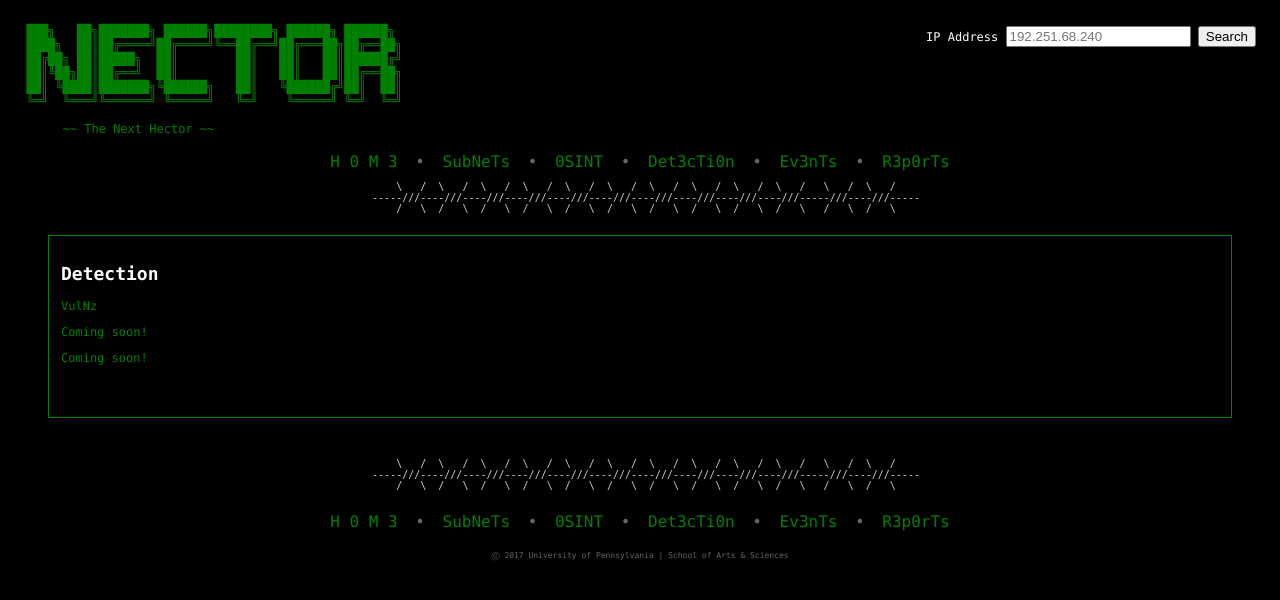
After one commit to clayball/nector, a Django app: page /detection/ in a window 1280 px wide. The commit adds this page. Shown: the top 600 px of the page. Run offline with Django 3.2, Linux system fonts and the light colour scheme.

Commit message:
Add Detection and OSINT landing pages

```diff
--- a/nector/urls.py
+++ b/nector/urls.py
@@ -23,5 +23,7 @@ urlpatterns = [
     url(r'^hibp/', include('hibp.urls')),
     url(r'^vulnz/', include('vulnerabilities.urls')),
     url(r'^events/', include('events.urls')),
+    url(r'^osint/', views.osint, name='osint'),
+    url(r'^detection/', views.detection, name='detection'),
     url(r'^$', views.index, name='index'),
 ]
--- /dev/null
+++ b/nector_home/templates/nector_home/detection-tools.html
@@ -0,0 +1,3 @@
+<p><a href="/vulnz/">VulNz</a></p>
+<p><a href="/">Coming soon!</a></p>
+<p><a href="/">Coming soon!</a></p>
--- /dev/null
+++ b/nector_home/templates/nector_home/detection.html
@@ -0,0 +1,8 @@
+{% extends 'nector_home/base.html' %}
+
+{% block content %}
+<div class="content">
+<h2>Detection</h2>
+{% include 'nector_home/detection-tools.html' %}
+</div>
+{% endblock %}
--- a/nector_home/templates/nector_home/navmenu.html
+++ b/nector_home/templates/nector_home/navmenu.html
@@ -3,20 +3,16 @@
     <a href="/" class="nav_link">H 0 M 3</a> &#8226;
     <a href="/hosts/" class="nav_link">SubNeTs</a> &#8226;
     <span class="dropdown">
-      <span><a href="/" class="nav_link">0SINT</a> &#8226;</span>
+      <span><a href="/osint/" class="nav_link">0SINT</a> &#8226;</span>
       <div class="dropdown-content">
-        <p><a href="/hibp/">HIBP</a></p>
-        <p><a href="/">Coming soon!</a></p>
-        <p><a href="/">Coming soon!</a></p>
+        {% include 'nector_home/osint-tools.html' %}
       </div>
     </span>
 
     <span class="dropdown">
-      <span><a href="/" class="nav_link">Det3cTi0n</a> &#8226;</span>
+      <span><a href="/detection/" class="nav_link">Det3cTi0n</a> &#8226;</span>
       <div class="dropdown-content">
-        <p><a href="/vulnz/">VulNz</a></p>
-        <p><a href="/">Coming soon!</a></p>
-        <p><a href="/">Coming soon!</a></p>
+        {% include 'nector_home/detection-tools.html' %}
       </div>
     </span>
     <a href="/events/" class="nav_link">Ev3nTs</a> &#8226;
--- /dev/null
+++ b/nector_home/templates/nector_home/osint-tools.html
@@ -0,0 +1,3 @@
+<p><a href="/hibp/">HIBP</a></p>
+<p><a href="/">Coming soon!</a></p>
+<p><a href="/">Coming soon!</a></p>
--- a/nector_home/views.py
+++ b/nector_home/views.py
@@ -5,3 +5,9 @@ from django.template import loader
 
 def index(request):
     return render(request, 'nector_home/index.html')
+
+def osint(request):
+    return render(request, 'nector_home/osint.html')
+
+def detection(request):
+    return render(request, 'nector_home/detection.html')
```
Also changed, not shown: nector_home/templates/nector_home/osint.html (added, +8 -0 lines).
